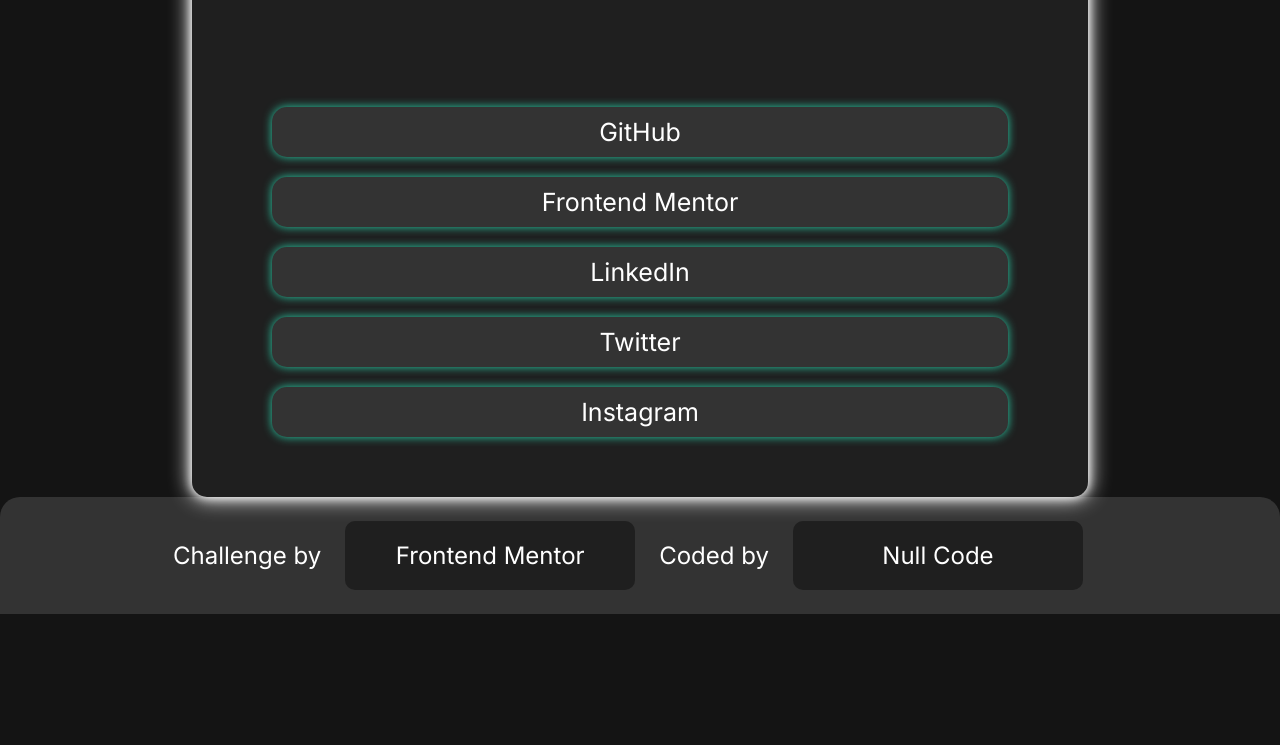
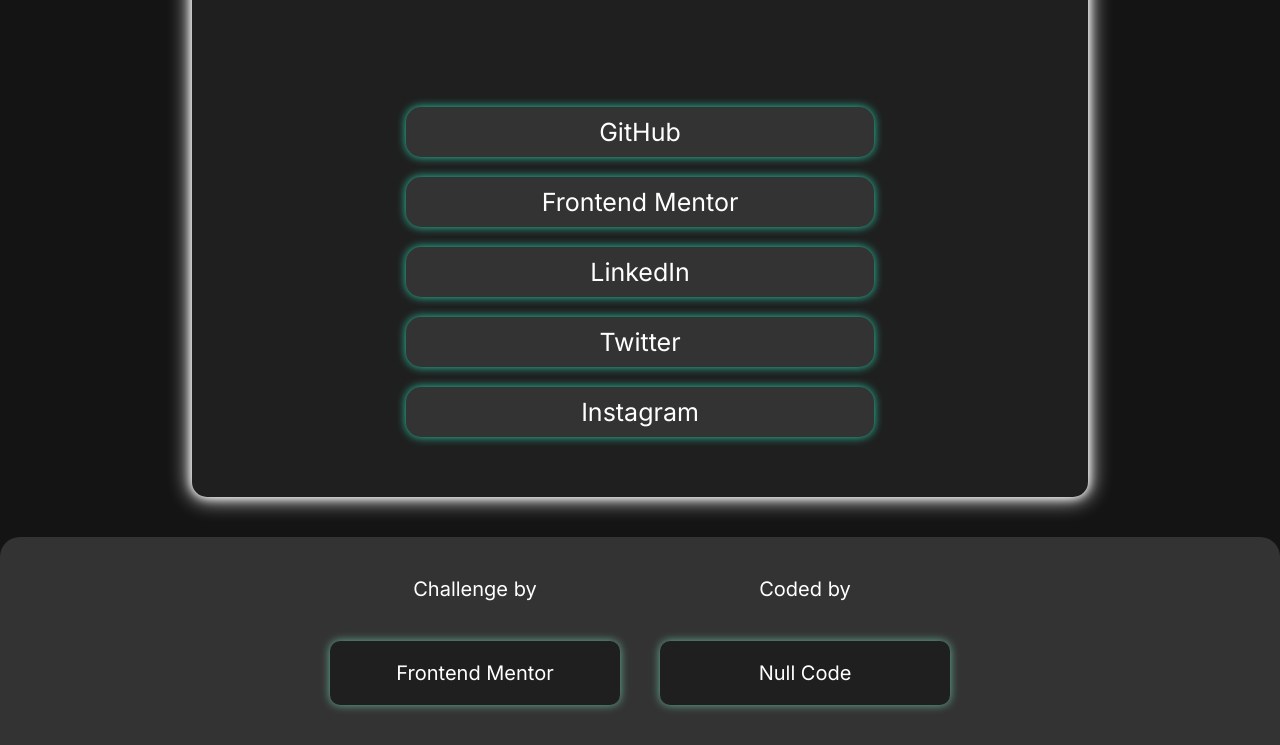
Before and after one commit to NullCode0/social_card, a plain HTML site: page index.html in a window 1280 px wide. Shown: the part 495-1240 px from the top of the page. Before the commit the page ends 1109 px from the top, so only its background shows below. Drawn offline with Linux system fonts and the light colour scheme.

Commit message:
End Task

```diff
--- a/index.html
+++ b/index.html
@@ -44,10 +44,14 @@
   </main>
   <footer class="ft">
     <div class="attribution">
+      <div class="flex">
         <p>Challenge by</p>
         <a href="https://www.frontendmentor.io?ref=challenge" target="_blank">Frontend Mentor</a>
+      </div>
+      <div class="flex">
         <p>Coded by</p>
         <a href="https://github.com/NullCode0">Null Code</a>
+      </div>
     </div>
   </footer>
 </body>
--- a/style.css
+++ b/style.css
@@ -33,6 +33,10 @@ section {
         width:70%;
         margin: auto;
         margin-top: 40px;
+        margin-bottom: 40px;
+    }
+    .section_tow .link a {
+        width: 50%;
     }
 }
 .img {
@@ -106,7 +110,14 @@ footer .attribution {
     align-items: center;
     justify-content: center;
     color: var(--WhiteColor);
-    font-size: 24px;
+    font-size: 20px;
+    margin: 20px;
+}
+footer .attribution .flex {
+    display: flex;
+    justify-content: center;
+    align-items: center;
+    flex-direction: column;
 }
 footer .attribution a {
     text-decoration: none;
@@ -115,7 +126,8 @@ footer .attribution a {
     border-radius: 10px;
     width: 250px;
     padding: 20px;
-    margin: 24px;
+    margin: 20px;
+    filter: drop-shadow(0 0 5px rgb(102, 180, 151));
 
 }
 @media (min-width:375px) and (max-width:678px) {
```
